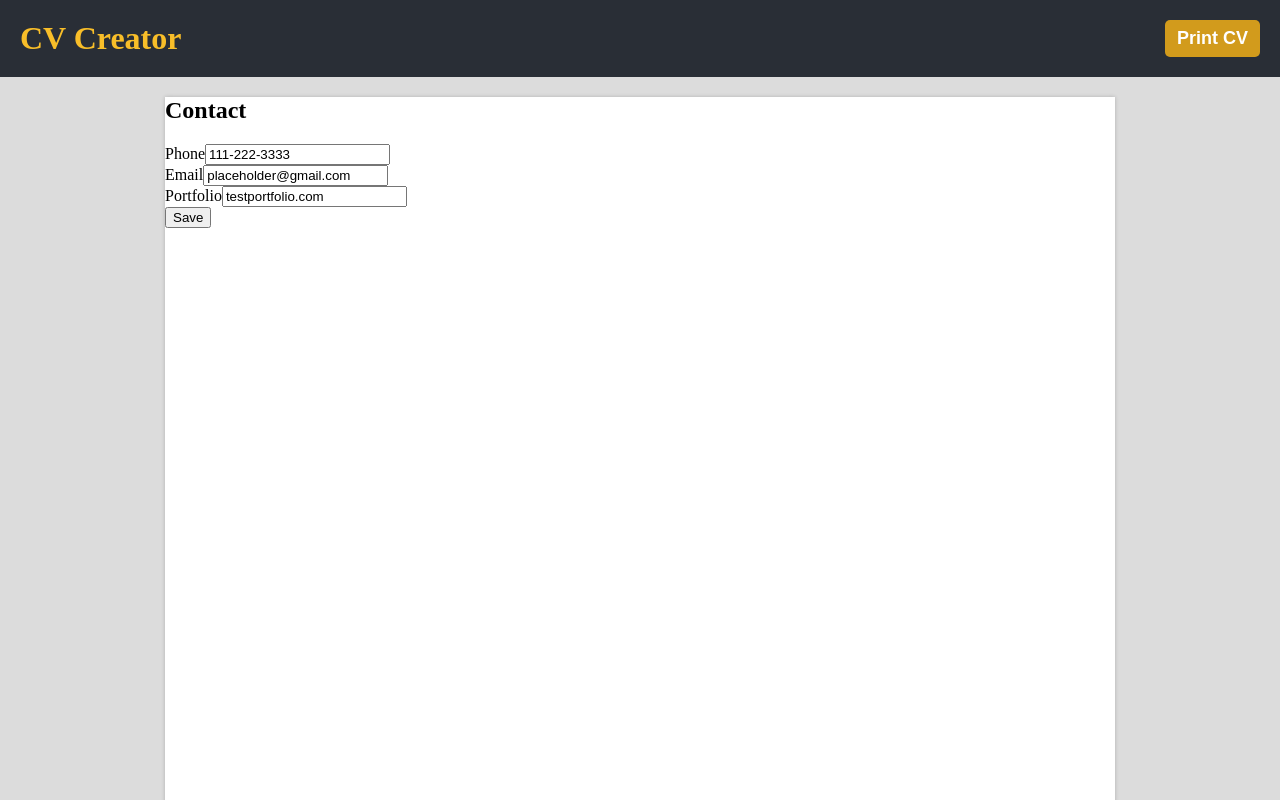
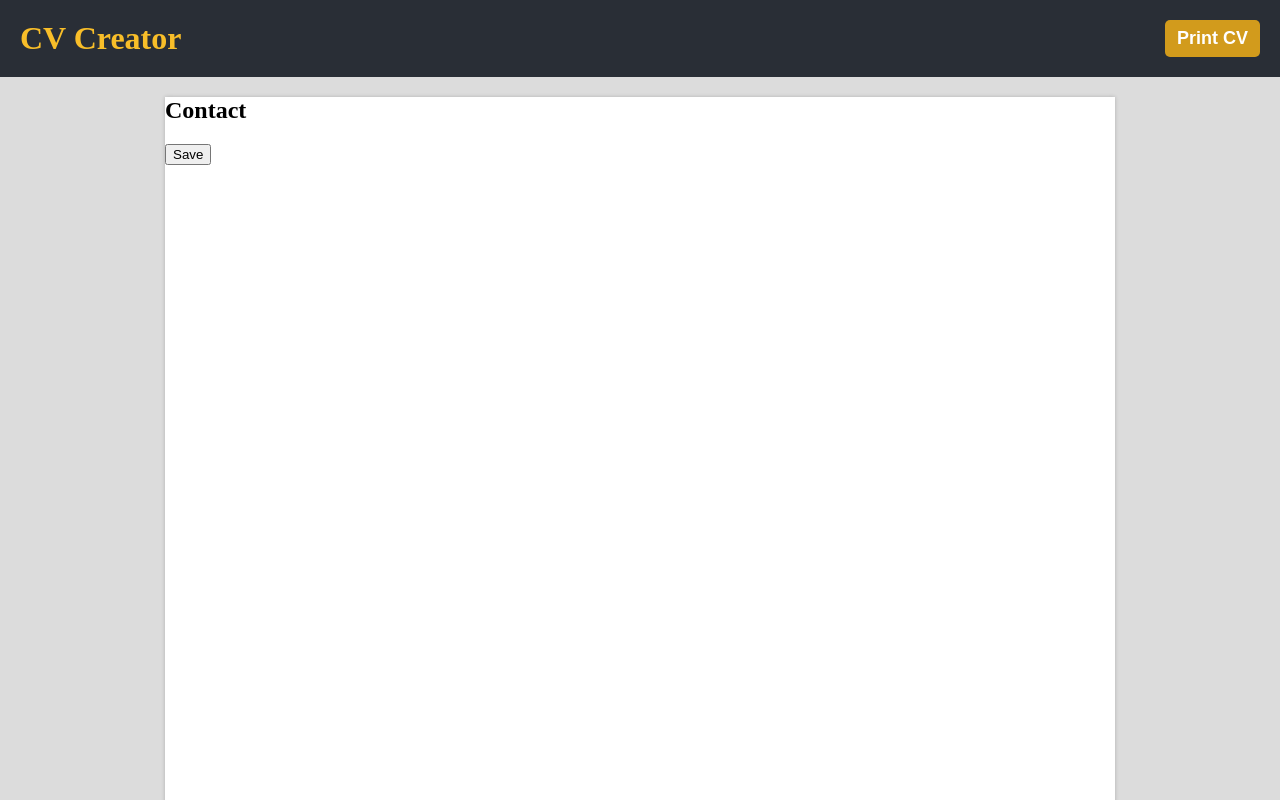
Before and after one commit to bst003/cv-project, a React (Create React App) app: page / in a window 1280 px wide. Both pictures are taken after a click on the button "Edit". Shown: the top 800 px of the page. Built offline with nearby package versions, Linux system fonts and the light colour scheme.

Commit message:
Begin working on EditForm component

```diff
--- a/package.json
+++ b/package.json
@@ -7,6 +7,7 @@
     "@testing-library/react": "^13.4.0",
     "@testing-library/user-event": "^13.5.0",
     "normalize.css": "^8.0.1",
+    "prop-types": "^15.8.1",
     "react": "^18.2.0",
     "react-dom": "^18.2.0",
     "react-scripts": "5.0.1",
--- a/src/components/Contact.jsx
+++ b/src/components/Contact.jsx
@@ -4,6 +4,7 @@ import "./Contact.scss";
 
 import React, { Component } from "react";
 import uniqid from "uniqid";
+import EditForm from "./EditForm";
 
 /*
 
@@ -91,8 +92,8 @@ class Contact extends Component {
         });
     }
 
-    submitContactInfo(e) {
-        e.preventDefault();
+    submitContactInfo() {
+        console.log("test");
 
         this.setState({
             editing: false,
@@ -126,10 +127,11 @@ class Contact extends Component {
                 });
 
                 contactInfo = (
-                    <form onSubmit={editing ? this.submitContactInfo : null}>
-                        {inputs}
-                        <button type="submit">Save</button>
-                    </form>
+                    // <form onSubmit={editing ? this.submitContactInfo : null}>
+                    //     {inputs}
+                    //     <button type="submit">Save</button>
+                    // </form>
+                    <EditForm onSubmitForm={this.submitContactInfo} />
                 );
             } else {
                 const contactMethods = [];
--- /dev/null
+++ b/src/components/EditForm.jsx
@@ -0,0 +1,39 @@
+import React, { Component } from "react";
+import PropTypes from "prop-types";
+
+// import uniqid from "uniqid";
+
+class EditForm extends Component {
+    constructor(props) {
+        super(props);
+
+        this.state = {
+            editing: true,
+        };
+
+        this.passFormSubmit = this.passFormSubmit.bind(this);
+    }
+
+    passFormSubmit(e) {
+        const { onSubmitForm } = this.props;
+
+        e.preventDefault();
+        onSubmitForm();
+    }
+
+    render() {
+        const { editing } = this.state;
+
+        return (
+            <form onSubmit={editing ? this.passFormSubmit : null}>
+                <button type="submit">Save</button>
+            </form>
+        );
+    }
+}
+
+EditForm.propTypes = {
+    onSubmitForm: PropTypes.func.isRequired,
+};
+
+export default EditForm;
```
Also changed, not shown: 1 other file (tests, documents, lock files or other folders).
